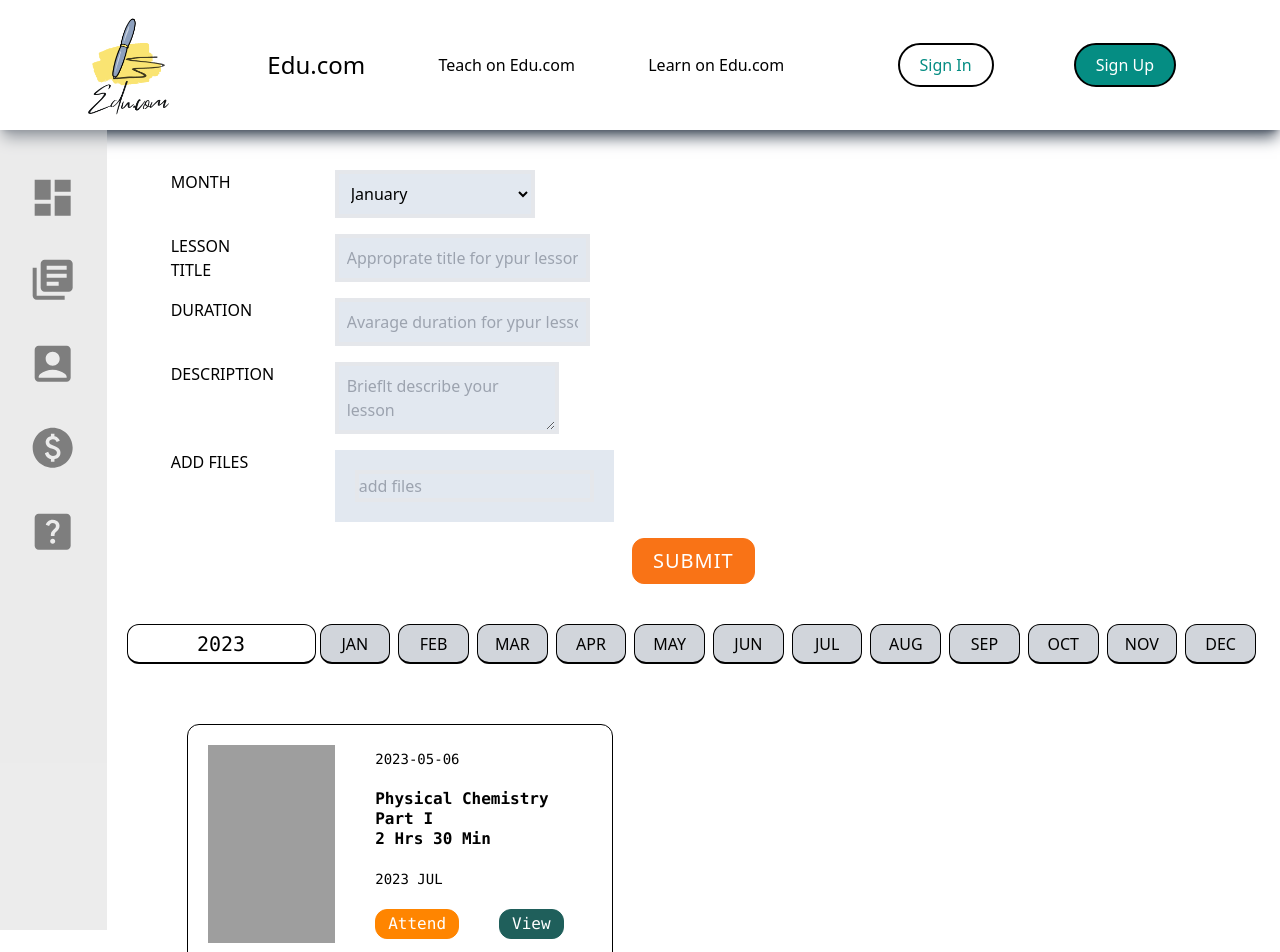
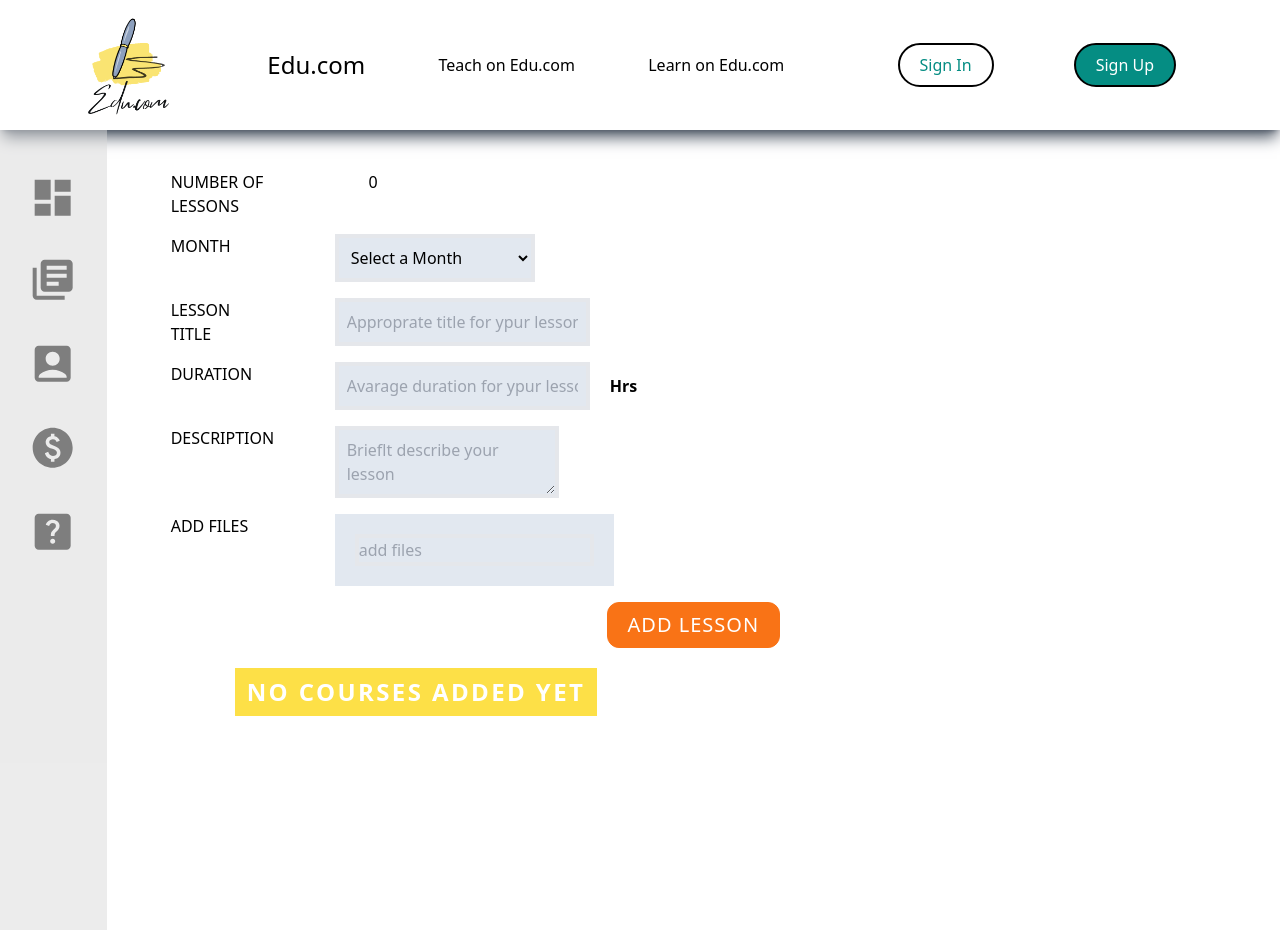
Before and after one commit to vishnaka-dasanayaka/SLTMS, a React (Create React App) app in the folder Frontend/: page /uploadLesson/1 in a window 1280 px wide. Shown: the top 952 px of the page. After the commit the page ends 930 px from the top, so only its background shows below. Built offline with nearby package versions, Linux system fonts and the light colour scheme; grey boxes are pictures that could not be loaded.

Commit message:
node modules

```diff
--- a/Frontend/src/components/Popups/CreatePopup/CreatePopup.jsx
+++ b/Frontend/src/components/Popups/CreatePopup/CreatePopup.jsx
@@ -96,16 +96,24 @@ function CreatePopup(props) {
               Category
             </label>
             <br />
-            <input
-              type="text"
-              name="category"
-              value={category}
-              autoComplete="off"
-              placeholder="Category of the course"
-              id="category"
-              onChange={onChange}
-              className="w-full pl-2 mb-2 rounded-lg opacity-70"
-            />
+
+
+<select
+                  value={category}
+                  name="category"
+                  id="category"
+                  onChange={onChange}
+                  className="w-full pl-2 mb-2 rounded-lg opacity-70"
+                >
+                  <option value="">Select the category</option>
+                  <option value="University Level">University Level</option>
+                  <option value="Advanced Level">Advanced Level</option>
+                  <option value="Ordinary Level">Ordinary Level</option>
+                  <option value="Schorlarship Level">Schorlarship Level</option>
+                </select>
+
+
+
             <br />
 
             <label className="pr-16 tracking-wide text-white" htmlFor="">
--- a/Frontend/src/features/lessons/lessonService.js
+++ b/Frontend/src/features/lessons/lessonService.js
@@ -15,8 +15,20 @@ const createLesson = async (lessonData,token) => {
     return response.data
 }
 
+//get all lessons
+const getLessons = async(courseID,token) => {
+    const config = {
+        headers: {
+            Authorization: `Bearer ${token}`
+        }
+    }
+
+    const response = await axios.get(`${API_URL}${courseID}`,config)
+    return response.data
+}
+
 const lessonService = {
-    createLesson
+    createLesson,getLessons
 }
 
 export default lessonService
--- a/Frontend/src/features/lessons/lessonSlice.js
+++ b/Frontend/src/features/lessons/lessonSlice.js
@@ -14,6 +14,25 @@ export const createLesson = createAsyncThunk('lessons/create', async (lessonData
     try {
         const token = thunkAPI.getState().auth.user.token
         return await lessonService.createLesson(lessonData, token)
+    } catch (error) {
+        const message =
+            (error.response &&
+                error.response.data &&
+                error.response.data.message) ||
+            error.message ||
+            error.toString();
+        return thunkAPI.rejectWithValue(message);
+    }
+})
+
+// get all lessons
+
+export const getLessons = createAsyncThunk('lessons/getAll', async (courseID,thunkAPI) => {
+    try {
+
+        const token = thunkAPI.getState().auth.user.token
+
+        return await lessonService.getLessons(courseID,token)
     } catch (error) {
         const message =
             (error.response &&
@@ -46,6 +65,19 @@ export const lessonSlice = createSlice({
                 state.isError = true
                 state.message = action.payload
             })
+            .addCase(getLessons.pending, (state) => {
+                state.isLoading = true
+            })
+            .addCase(getLessons.fulfilled, (state, action) => {
+                state.isLoading = false
+                state.isSuccess = true
+                state.lessons = action.payload
+            })
+            .addCase(getLessons.rejected, (state, action) => {
+                state.isLoading = false
+                state.isError = true
+                state.message = action.payload
+            })
     }
 })
 
--- a/Frontend/src/pages/CourseCRUD/TeacherDashboard.jsx
+++ b/Frontend/src/pages/CourseCRUD/TeacherDashboard.jsx
@@ -7,8 +7,32 @@ import HelpCenterIcon from "@mui/icons-material/HelpCenter";
 import { Link } from "react-router-dom";
 import SchoolIcon from "@mui/icons-material/School";
 import FaceIcon from '@mui/icons-material/Face';
+import { useDispatch, useSelector } from "react-redux";
+import { useEffect } from "react";
+import { getCourses } from "../../features/courses/courseSlice";
+import { reset } from "../../features/auth/authSlice";
+import Spinner from "../../components/Spinner/Spinner";
 
 function TeacherDashboard() {
+
+  const dispatch = useDispatch()
+
+  const {courses, isLoading, isError, message} = useSelector(
+    (state) => state.courses
+    )
+
+  useEffect(() => {
+    if(isError){
+      console.log(message);
+    }
+
+    dispatch(getCourses())
+
+    return () =>{dispatch(reset())}
+
+  },[isError,message,dispatch])
+
+  if(isLoading) return <Spinner/>
   return (
     <div>
       <Navbar />
@@ -55,7 +79,7 @@ function TeacherDashboard() {
                   Number of Courses
                 </label>
                 <br />
-                <p className="mt-5 text-2xl font-extrabold text-center">25</p>
+                <p className="mt-5 text-2xl font-extrabold text-center">{courses.length}</p>
               </div>
 
               <div className="scale-[4] mt-[70px] ml-16">
@@ -71,7 +95,7 @@ function TeacherDashboard() {
                   Enrolled Students
                 </label>
                 <br />
-                <p className="mt-5 text-2xl font-extrabold text-center">25</p>
+                <p className="mt-5 text-2xl font-extrabold text-center">dummy value</p>
               </div>
 
               <div className="scale-[4] mt-[70px] ml-16">
--- a/Frontend/src/pages/CourseCRUD/UploadLesson.jsx
+++ b/Frontend/src/pages/CourseCRUD/UploadLesson.jsx
@@ -11,6 +11,7 @@ import { useDispatch, useSelector } from "react-redux";
 import { toast } from "react-toastify";
 import { createLesson } from "../../features/lessons/lessonSlice";
 import Spinner from "../../components/Spinner/Spinner";
+import {getLessons,reset} from '../../features/lessons/lessonSlice'
 
 function UploadLesson() {
   const dispatch = useDispatch();
@@ -58,7 +59,7 @@ function UploadLesson() {
     }
   };
 
-  const { isLoading, isError, isSuccess, message } = useSelector(
+  const {lessons,isLoading, isError, isSuccess, message } = useSelector(
     (state) => state.lessons
   );
 
@@ -69,7 +70,11 @@ function UploadLesson() {
 
     if (isSuccess) {
     }
-  }, [isError, isSuccess, message]);
+
+    dispatch(getLessons(courseID))
+
+
+  }, [isError, isSuccess, message,courseID,dispatch]);
 
   if (isLoading) {
     return <Spinner />;
@@ -115,6 +120,21 @@ function UploadLesson() {
         <div className="flex flex-col w-11/12 mt-10">
           <form action="" onSubmit={onSubmit}>
             <div className="flex flex-col justify-center mb-5">
+
+            <div className="flex flex-col sm:flex-row mx-[5vw] mb-[2vh]">
+                <div className="flex min-w-[100px] mr-[5vw] sm:justify-start justify-center">
+                  <label
+                    htmlFor="year"
+                    className="mb-[1vh] sm:mb-[0] uppercase"
+                  >
+                    Number of lessons
+                  </label>
+                </div>
+                <div className="flex justify-center w-full sm:justify-start">
+                  <h2>{lessons.length}</h2>
+                </div>
+              </div>
+
               <div className="flex flex-col sm:flex-row mx-[5vw] mb-[2vh]">
                 <div className="flex min-w-[100px] mr-[5vw] sm:justify-start justify-center">
                   <label htmlFor="year" className="mb-[1vh] sm:mb-[0]">
@@ -129,6 +149,7 @@ function UploadLesson() {
                     onChange={onChange}
                     className="p-2 min-w-[200px] border-solid border-4 bg-slate-200"
                   >
+                    <option value="">Select a  Month</option>
                     <option value="january">January</option>
                     <option value="february">February</option>
                     <option value="march">March</option>
@@ -176,7 +197,7 @@ function UploadLesson() {
                     Duration
                   </label>
                 </div>
-                <div className="flex justify-center w-full sm:justify-start">
+                <div className="flex items-center justify-center w-full sm:justify-start">
                   <input
                     type="text"
                     id="duration"
@@ -185,8 +206,9 @@ function UploadLesson() {
                     placeholder="Avarage duration for ypur lesson"
                     onChange={onChange}
                     className="p-2 min-w-[200px] border-solid border-4 bg-slate-200"
-                  />
+                  /><div className="ml-5 font-semibold text-md">Hrs</div>
                 </div>
+
               </div>
 
               <div className="flex flex-col sm:flex-row mx-[5vw] mb-[2vh]">
@@ -235,7 +257,7 @@ function UploadLesson() {
 
               <div className="flex justify-center">
                 <button className="px-5 py-2 text-white bg-orange-500 rounded-xl border-[1px] border-orange-500 hover:bg-white hover:text-orange-500 cursor-pointer tracking-wider text-xl uppercase">
-                  submit
+                  add lesson
                 </button>
               </div>
             </div>
@@ -244,7 +266,7 @@ function UploadLesson() {
           {/* uploaded lessons */}
 
           <div className="flex flex-col">
-            <div className="flex items-center justify-center m-5">
+            {/*<div className="flex items-center justify-center m-5">
               <div className="flex items-center justify-center w-2/12 h-10 border-black border-[1px] border-b-2 rounded-xl">
                 <h2 className="font-mono text-xl ">2023</h2>
               </div>
@@ -286,9 +308,13 @@ function UploadLesson() {
                   DEC
                 </div>
               </div>
-            </div>
-            <div className="grid items-center justify-center w-full grid-cols-2 mt-10">
-              <div className=" mx-20 border-black border-[1px] rounded-xl h-60">
+            </div>*/}
+
+      {lessons.length >0 ? (<div className="grid items-center justify-center w-full grid-cols-1 mt-10 lg:grid-cols-2">
+
+        {lessons.map((lesson) =>
+
+        <div className=" mx-20 border-black border-[1px] rounded-xl h-60 mb-5">
           <div className="flex items-center justify-center h-full">
             <div className="w-1/3 h-full mx-5">
               <div className="w-full h-full py-5">
@@ -299,27 +325,44 @@ function UploadLesson() {
                 />
               </div>
             </div>
+
+
             <div className="flex flex-col items-start justify-center w-2/3 h-full pl-5 font-mono leading-tight">
-                    <h3 className="text-sm">2023-05-06</h3>
+              <h3 className="text-sm">{new Date(lesson.createdAt).toLocaleString("en-us")}</h3>
               <br />
-                    <h2 className="font-bold text-l">Physical Chemistry</h2>
-                    <h2 className="font-bold text-l">Part I</h2>
-                    <h2 className="font-bold text-l">2 Hrs 30 Min</h2>
+              <h2 className="font-bold text-l">{lesson.lessonTitle}</h2>
+              {/* <h2 className="font-bold text-l">Part I</h2> */}
+              <h2 className="mt-2 font-bold text-l">{lesson.duration} Hrs</h2>
               <br />
-                    <h3 className="text-sm">2023 JUL</h3>
+              <h3 className="text-sm">{lesson.month}</h3>
               <br />
-                    <div className="flex">
-                      <button className="px-3 py-1 border-btn_color border-[1px] rounded-xl text-white hover:bg-white hover:text-btn_color bg-btn_color">
-                        Attend
+              <div className="flex justify-between w-full">
+                <button className="px-3 py-1 border-[1px] border-blue-500  hover:text-blue-500 hover:bg-white text-white uppercase bg-blue-500 rounded-lg">
+                  view
                 </button>
-                      <button className="px-3 ml-10 py-1 border-primary border-[1px] rounded-xl text-white hover:bg-white hover:text-primary bg-primary">
-                        View
+
+                <button className="px-3 py-1 border-[1px] border-yellow-500  hover:text-yellow-500 hover:bg-white  text-white uppercase bg-yellow-500 rounded-lg">
+                  edit
                 </button>
+
+                <button className="mr-5 px-3 py-1 border-[1px] border-red-500  hover:text-red-500 hover:bg-white  text-white uppercase bg-red-500 rounded-lg">
+                  delete
+                </button>
+
+              </div>
+
             </div>
           </div>
         </div>
-              </div>
-            </div>
+
+
+        )}
+
+
+        </div>):(
+                          <div className="ml-32 w-fit"><h1 className="px-3 py-2 text-2xl font-extrabold tracking-widest text-center text-white uppercase bg-yellow-300">No courses added yet</h1></div>
+        )}
+
           </div>
         </div>
       </div>
```
Also changed, not shown: Frontend/src/pages/TeacherSignUp/TeacherSignUp.jsx (+23 -20 lines), 2 other files (tests, documents, lock files or other folders). Lines whose indentation alone changed are shown as unchanged.
